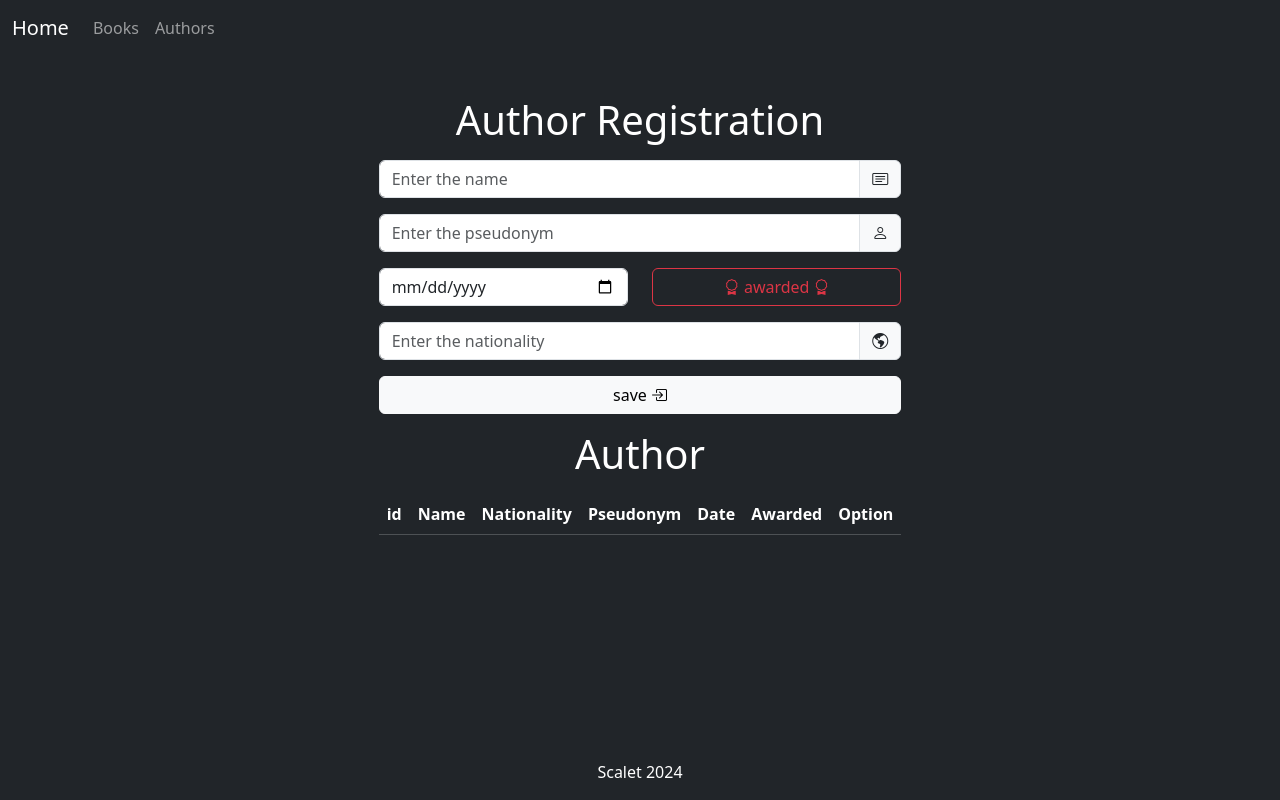
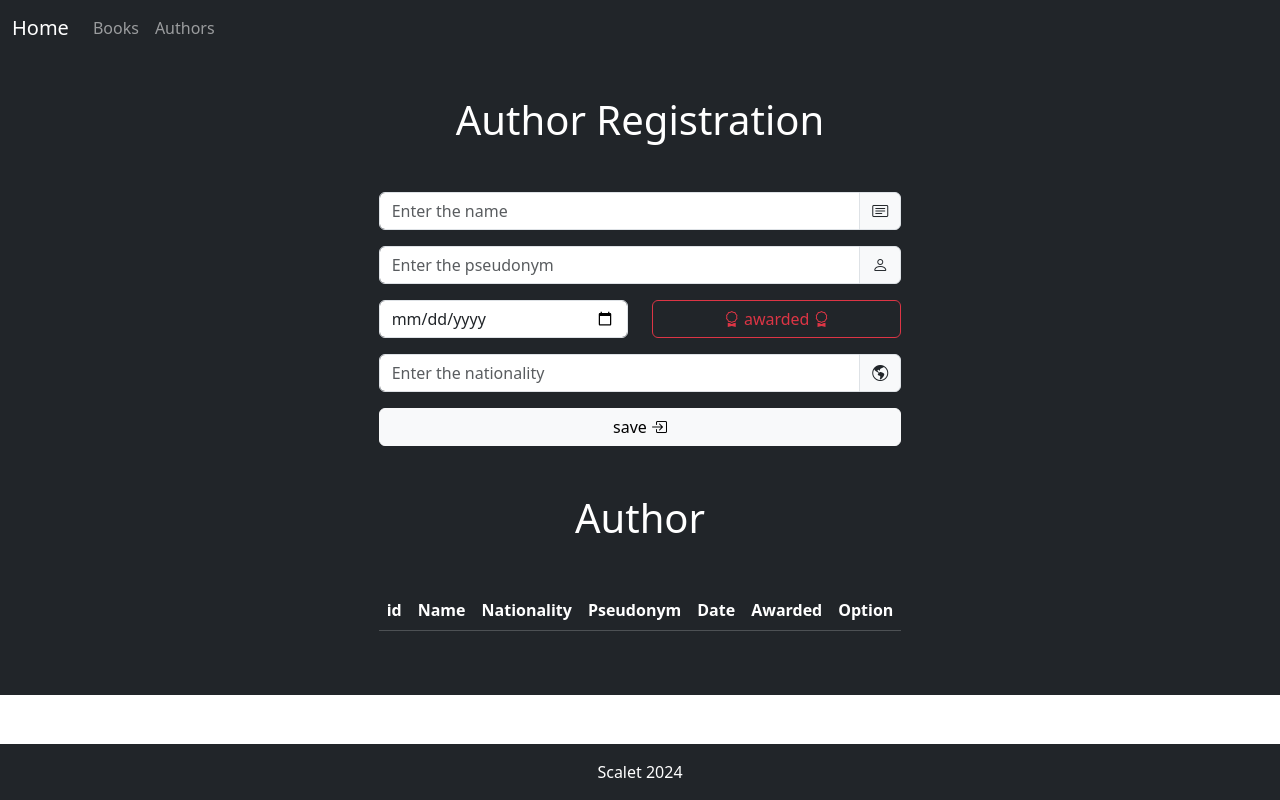
Before and after one commit to rafaScalet/AngularExam, an Angular app: page /authors in a window 1280 px wide. Built offline with nearby package versions, Linux system fonts and the light colour scheme; data requests are answered from the project's data file.

Commit message:
author validator

```diff
--- a/src/app/components/authors/authors.component.html
+++ b/src/app/components/authors/authors.component.html
@@ -1,19 +1,21 @@
-<div class="vh-100 bg-dark">
+<div class="bg-dark">
   <div class="d-flex justify-content-center align-items-center text-center">
     <div class="text-white bg-dark p-5 mt-5">
       <form [formGroup]="authorFormGroup">
-        <h1 class="mb-3">Author Registration</h1>
+        <h1 class="mb-5">Author Registration</h1>
         <div class="row mb-3">
           <div class="input-group col">
             <input class="form-control" formControlName="name" type="text" name="name" id="name" placeholder="Enter the name">
             <span class="input-group-text"><i class="bi bi-card-text"></i></span>
           </div>
+          <small class="text-danger text-start" *ngIf="isSubmiting && name.hasError('required')">*Name is required</small>
         </div>
         <div class="row mb-3">
           <div class="input-group col">
             <input class="form-control" formControlName="pseudonym" type="text" name="pseudonym" id="pseudonym" placeholder="Enter the pseudonym">
             <span class="input-group-text"><i class="bi bi-person"></i></span>
           </div>
+          <small class="text-danger text-start" *ngIf="isSubmiting && pseudonym.hasError('required')">*Pseudonym is required</small>
         </div>
         <div class="row mb-3">
           <div class="input-group col">
@@ -25,6 +27,7 @@
               <label class="btn btn-outline-danger" for="awarded"><i class="bi bi-award"></i> awarded <i class="bi bi-award"></i></label>
             </div>
           </div>
+          <small class="text-danger text-start" *ngIf="isSubmiting && date.hasError('required')">*Date is required</small>
         </div>
         <div class="row mb-3">
           <div class="input-group col">
@@ -32,12 +35,13 @@
               placeholder="Enter the nationality">
             <span class="input-group-text"><i class="bi bi-globe-americas"></i></span>
           </div>
+          <small class="text-danger text-start" *ngIf="isSubmiting && nationality.hasError('required')">*Nationality is required</small>
         </div>
-        <div class="row mx-auto mb-3">
+        <div class="row mx-auto mb-5">
           <button class="btn btn-light" (click)="save()" type="submit">save <i class="bi bi-box-arrow-in-right"></i></button>
         </div>
       </form>
-      <h1 class="mb-3">Author</h1>
+      <h1 class="mb-5">Author</h1>
       <table class="table table-dark table-striped">
         <thead>
           <tr class="p-3">
--- a/src/app/components/authors/authors.component.ts
+++ b/src/app/components/authors/authors.component.ts
@@ -1,6 +1,6 @@
 import { Component, OnInit } from '@angular/core';
 import { Author } from '../../interfaces/author';
-import { FormBuilder, FormGroup } from '@angular/forms';
+import { FormBuilder, FormGroup, Validators } from '@angular/forms';
 import { AuthorService } from '../../services/author.service';
 
 @Component({
@@ -9,6 +9,7 @@ import { AuthorService } from '../../services/author.service';
   styleUrl: './authors.component.css',
 })
 export class AuthorsComponent implements OnInit {
+  isSubmiting: boolean = false;
   isEditing: boolean = false;
   authors: Author[] = [];
   authorFormGroup: FormGroup;
@@ -19,13 +20,14 @@ export class AuthorsComponent implements OnInit {
   ) {
     this.authorFormGroup = formBuilder.group({
       id: [''],
-      name: [''],
-      nationality: [''],
-      pseudonym: [''],
-      date: [''],
-      awarded: [''],
+      name: ['', Validators.required],
+      nationality: ['', Validators.required],
+      pseudonym: ['', Validators.required],
+      date: ['', Validators.required],
+      awarded: [false, Validators.required],
     });
   }
+
   ngOnInit(): void {
     this.loadAuthors();
   }
@@ -37,12 +39,16 @@ export class AuthorsComponent implements OnInit {
   }
 
   save() {
+    this.isSubmiting = true;
+    if (this.authorFormGroup.valid) {
       if (this.isEditing) {
         this.service.putAuthor(this.authorFormGroup.value).subscribe({
           next: () => {
             this.loadAuthors();
             this.isEditing = false;
             this.authorFormGroup.reset();
+            this.authorFormGroup.patchValue({ awarded: false });
+            this.isSubmiting = false;
           },
         });
       } else {
@@ -50,8 +56,11 @@ export class AuthorsComponent implements OnInit {
           next: (data) => {
             this.authors.push(data);
             this.authorFormGroup.reset();
+            this.authorFormGroup.patchValue({ awarded: false });
+            this.isSubmiting = false;
           },
         });
+      }
     }
   }
 
@@ -65,4 +74,24 @@ export class AuthorsComponent implements OnInit {
     this.isEditing = true;
     this.authorFormGroup.setValue(author);
   }
+
+  get name(): any {
+    return this.authorFormGroup.get('name');
   }
+
+  get pseudonym(): any {
+    return this.authorFormGroup.get('pseudonym');
+  }
+
+  get nationality(): any {
+    return this.authorFormGroup.get('nationality');
+  }
+
+  get date(): any {
+    return this.authorFormGroup.get('date');
+  }
+
+  get awarded(): any {
+    return this.authorFormGroup.get('awarded');
+  }
+}
```
Lines whose indentation alone changed are shown as unchanged.
